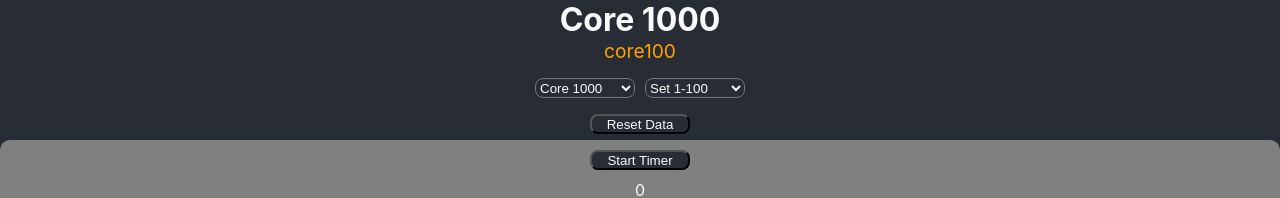
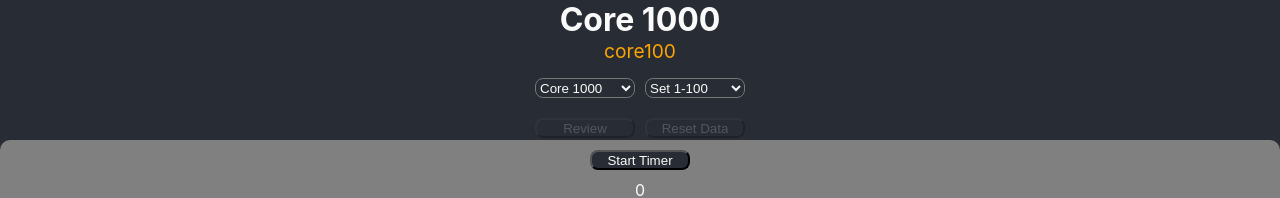
Before and after one commit to licebeam/kaze-app, a React (Create React App) app: page / in a window 1280 px wide. Shown: the top 198 px of the page. Built offline with nearby package versions, Linux system fonts and the light colour scheme.

Commit message:
fixes review buttons

```diff
--- a/src/App.js
+++ b/src/App.js
@@ -7,6 +7,19 @@ import core100 from './json-data/core1000/core100';
 const Container = styled.div`
   display: flex;
   flex-direction: column;
+  .row{
+    display: flex;
+    flex-direction: row;
+    align-content: center;
+    justify-content: center;
+    button{
+      margin: 5px;
+    }
+    .disabled-btn{
+      opacity: 0.2;
+      pointer-events: none;
+    }
+  }
   .header{
     text-align: center;
     height: 120px;
@@ -280,7 +293,7 @@ class App extends Component {
   }
 
   render() {
-    const { cards, place, timer, cardsGood, cardsBad, title, badCardData, currentSet, reviewing } = this.state;
+    const { cards, place, timer, cardsGood, cardsBad, title, badCardData, goodCardData, currentSet, reviewing } = this.state;
     return (
       <Container className="App">
         <div className='header'>
@@ -294,10 +307,23 @@ class App extends Component {
             </select>
             <SetSelect title={title} changeSet={this.changeSet} />
           </div>
-
-          {badCardData.find(c => c.set === currentSet) && !reviewing
-            ? (<button onClick={() => this.startReview()}>Review</button>)
-            : <button onClick={() => { reviewing ? this.stopReview() : this.resetData() }}>{reviewing ? 'Stop Reviewing' : 'Reset Data'}</button>}
+          <div className="row">
+            {badCardData.find(c => c.set === currentSet) && !reviewing
+              ? (<button onClick={() => this.startReview()}>Review</button>)
+              : null}
+            {!badCardData.find(c => c.set === currentSet) && !reviewing
+              ? (<button className='disabled-btn'>Review</button>)
+              : null}
+            {!badCardData.find(c => c.set === currentSet) && reviewing
+              ? (<button onClick={() => this.stopReview()}>Stop Review</button>)
+              : null}
+            {badCardData.find(c => c.set === currentSet) && reviewing
+              ? (<button onClick={() => this.stopReview()}>Stop Review</button>)
+              : null}
+            {badCardData.find(c => c.set === currentSet) || goodCardData.find(c => c.set === currentSet)
+              ? (<button onClick={() => this.resetData()}>Reset Data</button>)
+              : <button className='disabled-btn'>Reset Data</button>}
+          </div>
         </div>
         <div className="card-container">
           {cards && cards.length && (cardsGood + cardsBad !== cards.length) ? (<div><Card cards={cards} place={place} startTimer={this.startTimer} stopTimer={this.stopTimer} timer={timer} />
```
